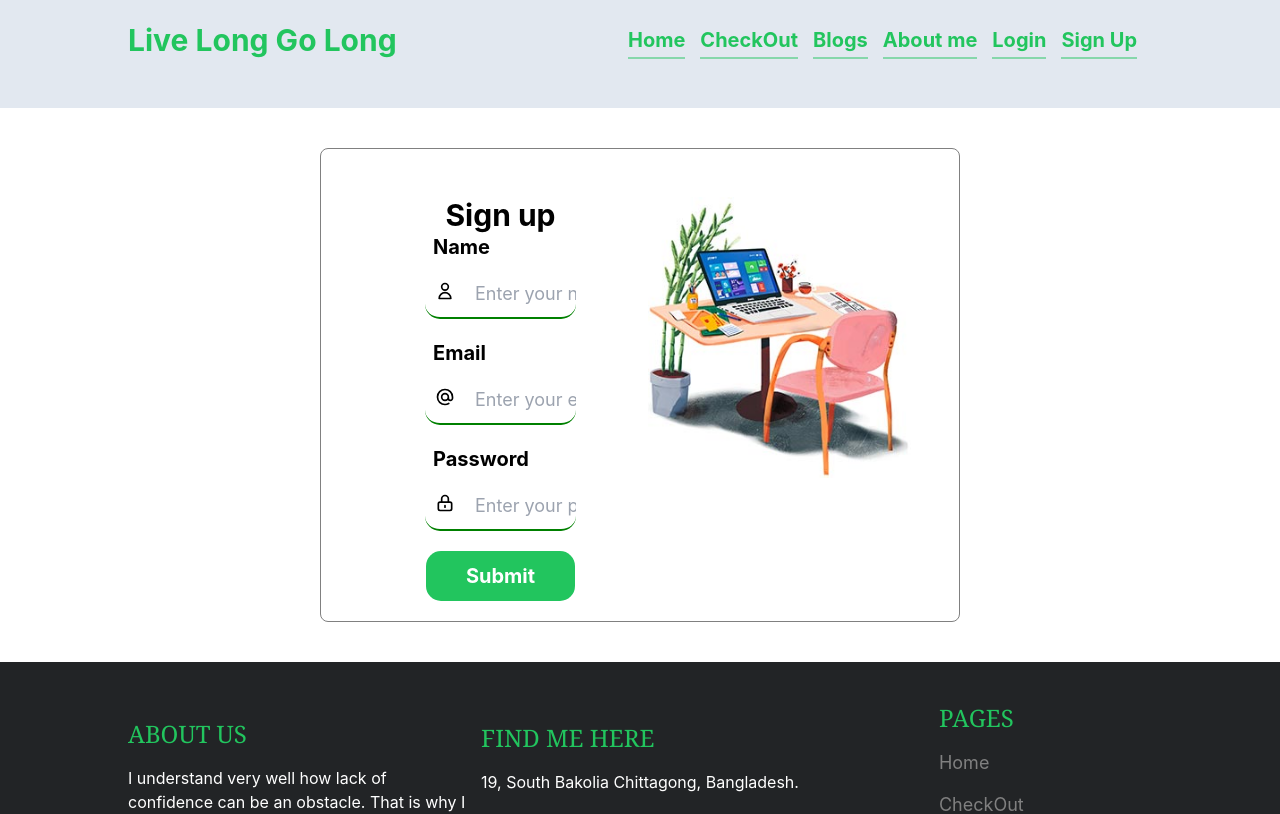
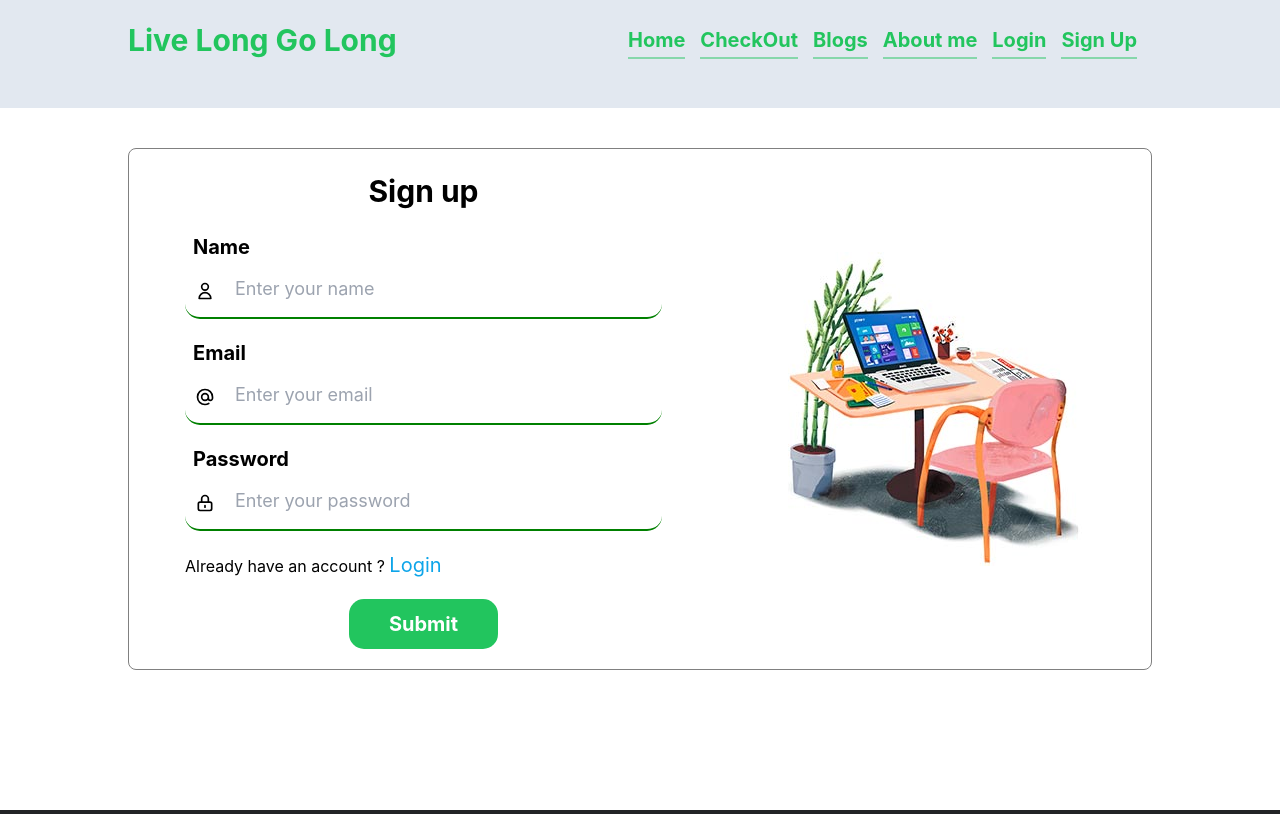
Before and after one commit to Abidur-Rahman-Chowdhury/live-long-go-long, a React (Create React App) app: page /signup in a window 1280 px wide. Shown: the top 814 px of the page. Built offline with nearby package versions, Linux system fonts and the light colour scheme.

Commit message:
done signup componet with authentication functionality

```diff
--- a/src/Components/Signup/SignUp.css
+++ b/src/Components/Signup/SignUp.css
@@ -1,9 +1,16 @@
 
 .signup-container{
-    width: 50%;
+    width: 80%;
     margin: 0 auto;
     border: 1px solid gray;
     padding-bottom: 20px;
+    margin-bottom: 100px;
+}
+.left-side{
+    flex-grow:1 ;
+}
+.right-side{
+    flex-grow: 1;
 }
 .signup-container input:not([type=submit]) {
     padding-left: 50px;
@@ -15,9 +22,12 @@
     outline: none;
     font-size: 18px;
     margin-top: 8px;
+    padding-bottom: 10px;
+
 }
 .user-name{
     position: relative;
+    /* z-index: -2; */
 }
 .user-icon{
     position: absolute;
--- a/src/Components/Signup/SignUp.js
+++ b/src/Components/Signup/SignUp.js
@@ -1,15 +1,28 @@
 import React from 'react';
 import './SignUp.css';
+import { useCreateUserWithEmailAndPassword } from 'react-firebase-hooks/auth';
 
 import signup from '../../image/signup-signout/signup-image.jpg';
+import auth from '../../firebase.init';
+import { Link } from 'react-router-dom';
 
 const SignUp = () => {
+  const [createUserWithEmailAndPassword, user, loading, error] =
+    useCreateUserWithEmailAndPassword(auth,{sendEmailVerification:true});
+
+  const handelOnSubmit = (e) => {
+    e.preventDefault();
+    const name = e.target.name.value;
+    const email = e.target.email.value;
+    const password = e.target.password.value;
+    createUserWithEmailAndPassword(email, password);
+  };
   return (
-    <section className="flex justify-center items-center mt-10 ">
-      <div className="signup-container grid grid-cols-1 md:grid-cols-2 gap-x-4 p-12 rounded-lg border-gray-400">
-        <div className="left-side">
-          <h3 className="text-3xl font-bold text-center">Sign up</h3>
-          <form className="px-14">
+    <section className="flex justify-center items-center mt-10  ">
+      <div className="signup-container flex flex-col justify-center items-center md:flex-row rounded-lg">
+        <div className="left-side mt-6">
+          <h3 className="text-3xl font-bold text-center mb-6">Sign up</h3>
+          <form onSubmit={handelOnSubmit} className="px-14">
             <p className="user-name ">
               <label htmlFor="name" className="text-xl font-bold px-2">
                 Name
@@ -30,7 +43,12 @@ const SignUp = () => {
                 />
               </svg>
 
-              <input type="text" name="name" placeholder="Enter your name" required />
+              <input
+                type="text"
+                name="name"
+                placeholder="Enter your name"
+                required
+              />
             </p>
             <p className="user-name mt-5 ">
               <label htmlFor="email" className="text-xl font-bold px-2">
@@ -86,11 +104,14 @@ const SignUp = () => {
                 required
               />
             </p>
-            <p className='mt-5'><input type="submit" value="Submit" className='submit-btn' /></p>
+            <p className='mt-5'>Already have an account ? <Link to='/login' className='text-sky-500 text-xl'>Login</Link></p>
+            <p className="mt-5">
+              <input type="submit" value="Submit" className="submit-btn" />
+            </p>
           </form>
         </div>
-              <div className="right-side ">
-                  <img src={signup} alt="" />
+        <div className="right-side mt-5">
+          <img className="mx-auto" src={signup} alt="" />
         </div>
       </div>
     </section>
```
